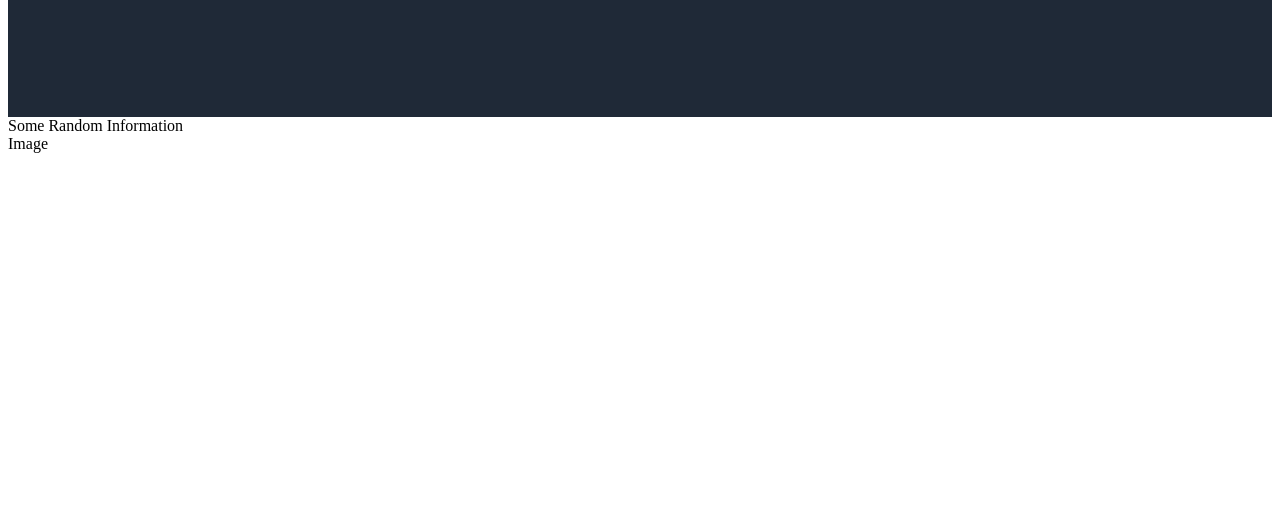
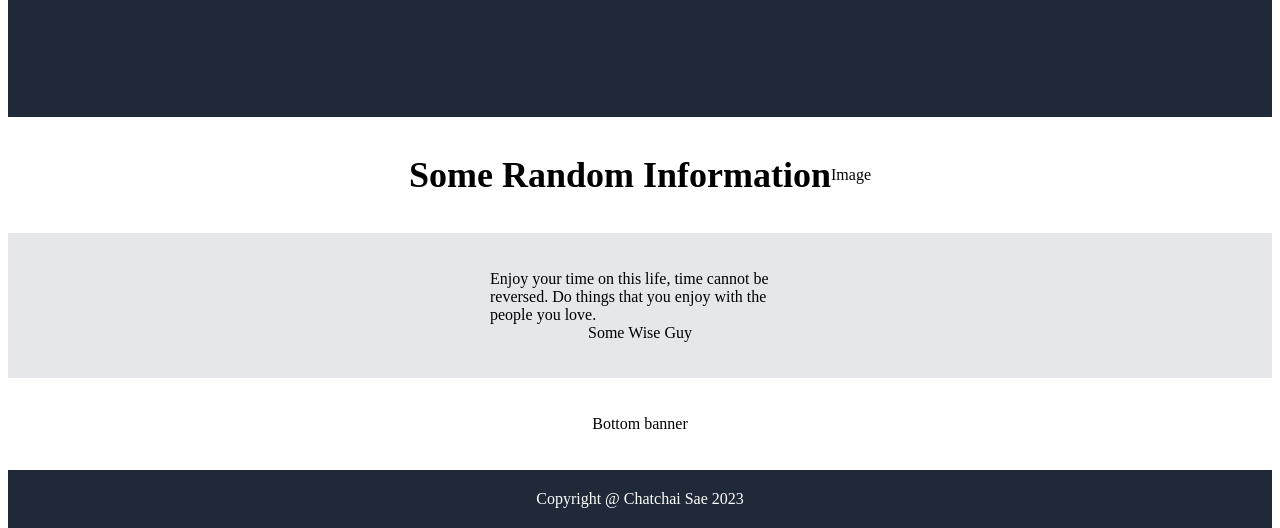
Before and after one commit to PythJav/landing-page, a plain HTML site: page index.html in a window 1280 px wide. Shown: the part 280-808 px from the top of the page. Drawn offline with Linux system fonts and the light colour scheme.

Commit message:
Add body and footer draft

```diff
--- a/index.html
+++ b/index.html
@@ -35,7 +35,8 @@
 
         </div>
     </div>
-    <div class="content">
+    <div class="allbody">
+    <div class="topcon">
         <div class="info">Some Random Information</div>
         <div class="textbox">
             <div class="box">Image </div>
@@ -44,6 +45,19 @@
             <div class="box"></div>
         </div>
     </div>
+    <div class="midcon">
+<div class="quote">Enjoy your time on this life, time cannot be reversed. Do things that you enjoy with the people you love. </div>
+<div class="quotename"> Some Wise Guy</div>
+    </div>
+
+    <div class="botcon">
+        Bottom banner
+
+    </div>
+    </div>
+    <div class="footer">
+        Copyright @ Chatchai Sae 2023
+    </div>
 
 
 </body>
--- a/style.css
+++ b/style.css
@@ -1,7 +1,26 @@
-.header{
+html{
+    height: 100%;
+}
+body{
+    display: flex;
+    flex-direction: column;
+    /* flex:1; */
+    min-height:100%;
+}
+.header,.footer{
     background-color: #1f2937;
     color: white;
+
+}
+.header{
+
     padding: 20px 120px 120px
+}
+.footer{
+    /* justify-content: space-between; */
+    text-align: center;
+    padding: 20px;
+
 }
 .fline{
     display: flex;
@@ -51,3 +70,34 @@
 .himage{
     flex: 1;
 }
+.allbody{
+    display: flex;
+    flex-direction: column;
+    flex:1;
+    /* align-items:; */
+}
+.topcon,.midcon,.botcon{
+    display: flex;
+justify-content: center;
+align-items: center;
+flex:1;
+
+
+}
+.midcon{
+    background-color: #e5e7eb;
+    flex-direction: column;
+
+}
+.quote{
+    width:300px;
+    flex-wrap: wrap;
+}
+.midcon>.quotename{
+    /* align-items: ; */
+}
+.info{
+    font-size: 36px;
+    font-weight: 900;
+    color: 1f2937;
+}
```
